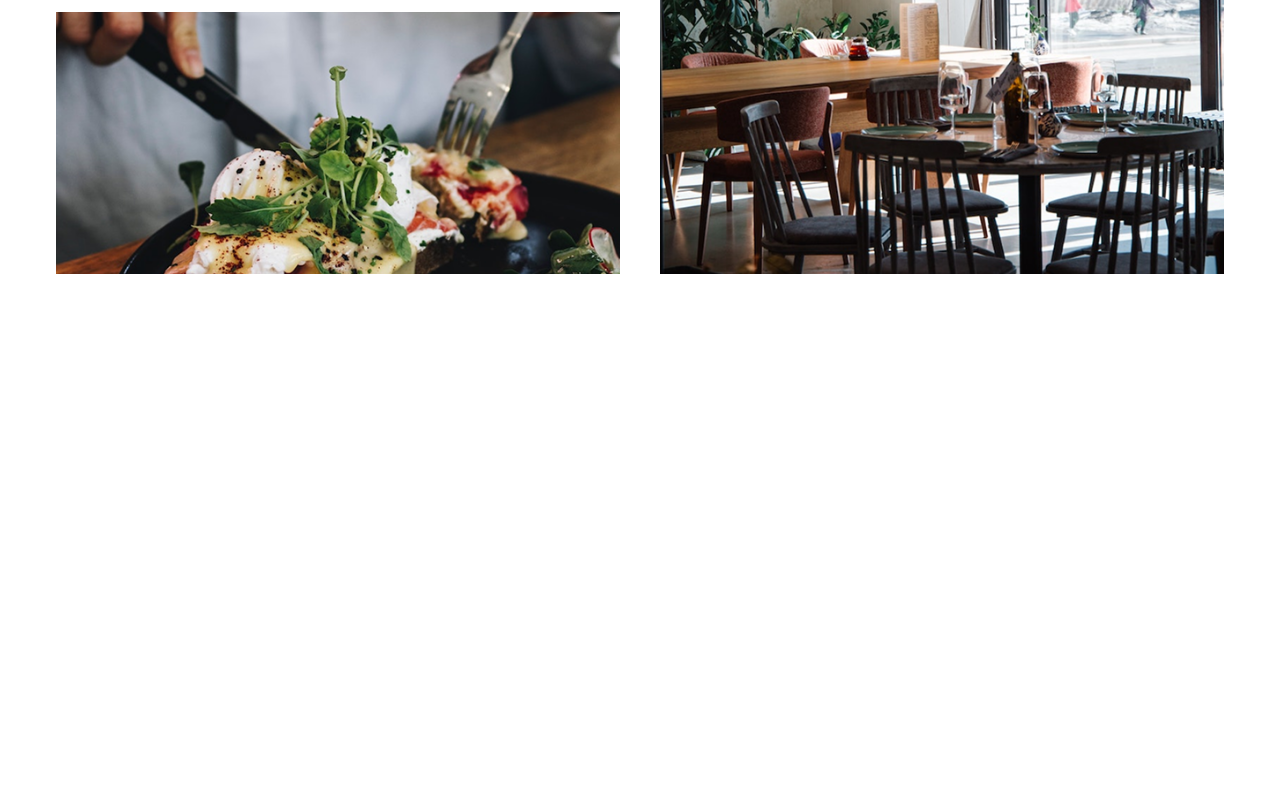
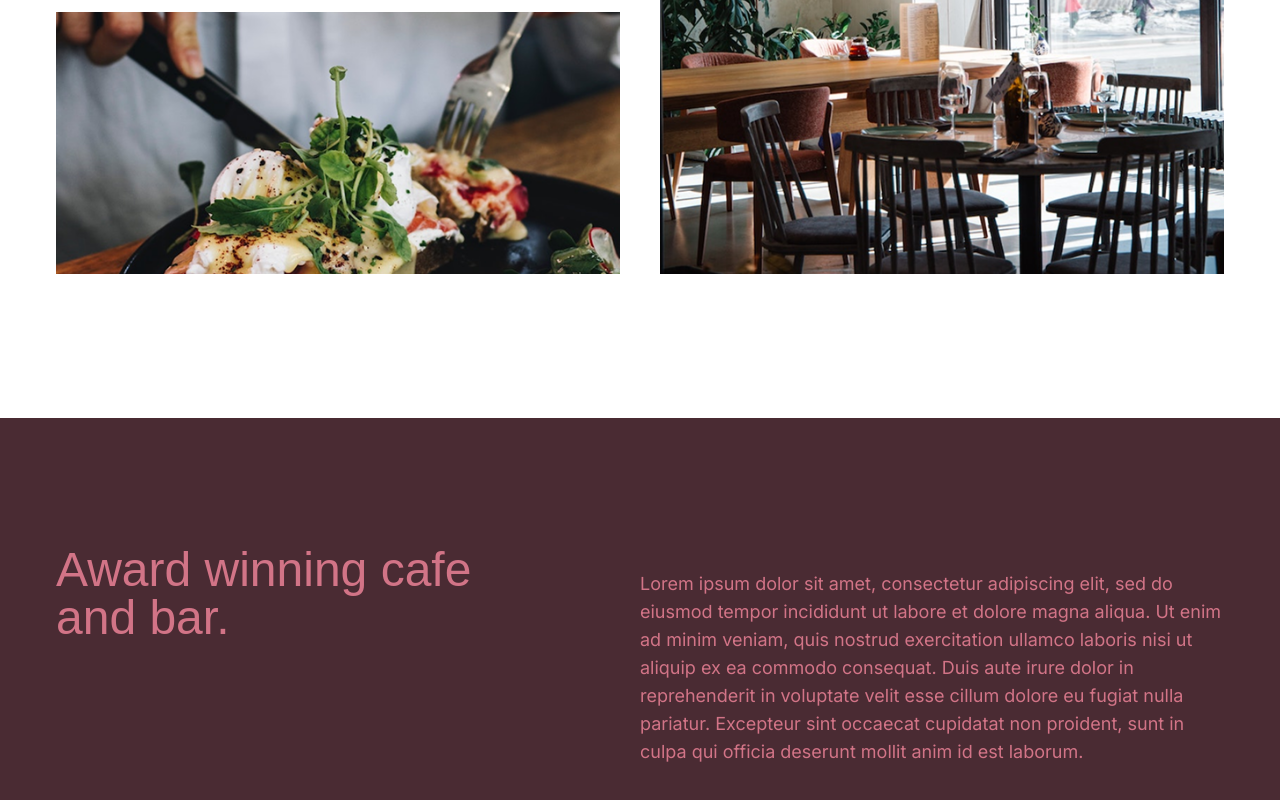
Before and after one commit to imflawlezz/latte-cafe-landing, a Next.js app: page / in a window 1280 px wide. Shown: the part 3745-4545 px from the top of the page. Before the commit the page ends 4163 px from the top, so only its background shows below. Built offline with nearby package versions, Linux system fonts and the light colour scheme; a web font is replaced by a local one.

Commit message:
feat: add "Description" section, adjust page.tsx layout

```diff
--- a/src/app/page.tsx
+++ b/src/app/page.tsx
@@ -4,6 +4,7 @@ import {AboutUs} from "@/components/sections/AboutUs";
 import {Menu} from "@/components/sections/Menu";
 import {Info} from "@/components/sections/Info";
 import {Gallery} from "@/components/sections/Gallery";
+import {Description} from "@/components/sections/Description";
 
 export default function Home() {
     return (
@@ -14,6 +15,7 @@ export default function Home() {
             <Menu />
             <Info />
             <Gallery />
+            <Description />
         </>
     );
 }
--- /dev/null
+++ b/src/components/sections/Description.tsx
@@ -0,0 +1,24 @@
+export const Description = () => {
+    return (
+        <section className="lg:flex justify-between w-full bg-[var(--primary-background)] px-7 py-16 md:px-14 md:py-32">
+            <div className="w-full lg:max-w-md">
+                <h1 className="font-mono font-regular text-3xl md:text-5xl text-[var(--primary)]">
+                    Award winning
+                    cafe and bar.
+                </h1>
+            </div>
+
+            <div className="pt-6 w-full lg:max-w-1/2">
+                <p className="font-regular text-base md:text-lg text-[var(--primary)]">
+                    Lorem ipsum dolor sit amet, consectetur adipiscing elit, sed do
+                    eiusmod tempor incididunt ut labore et dolore magna aliqua. Ut enim
+                    ad minim veniam, quis nostrud exercitation ullamco laboris nisi ut
+                    aliquip ex ea commodo consequat. Duis aute irure dolor in reprehenderit
+                    in voluptate velit esse cillum dolore eu fugiat nulla pariatur. Excepteur
+                    sint occaecat cupidatat non proident, sunt in culpa qui officia deserunt
+                    mollit anim id est laborum.
+                </p>
+            </div>
+        </section>
+    )
+}
```
